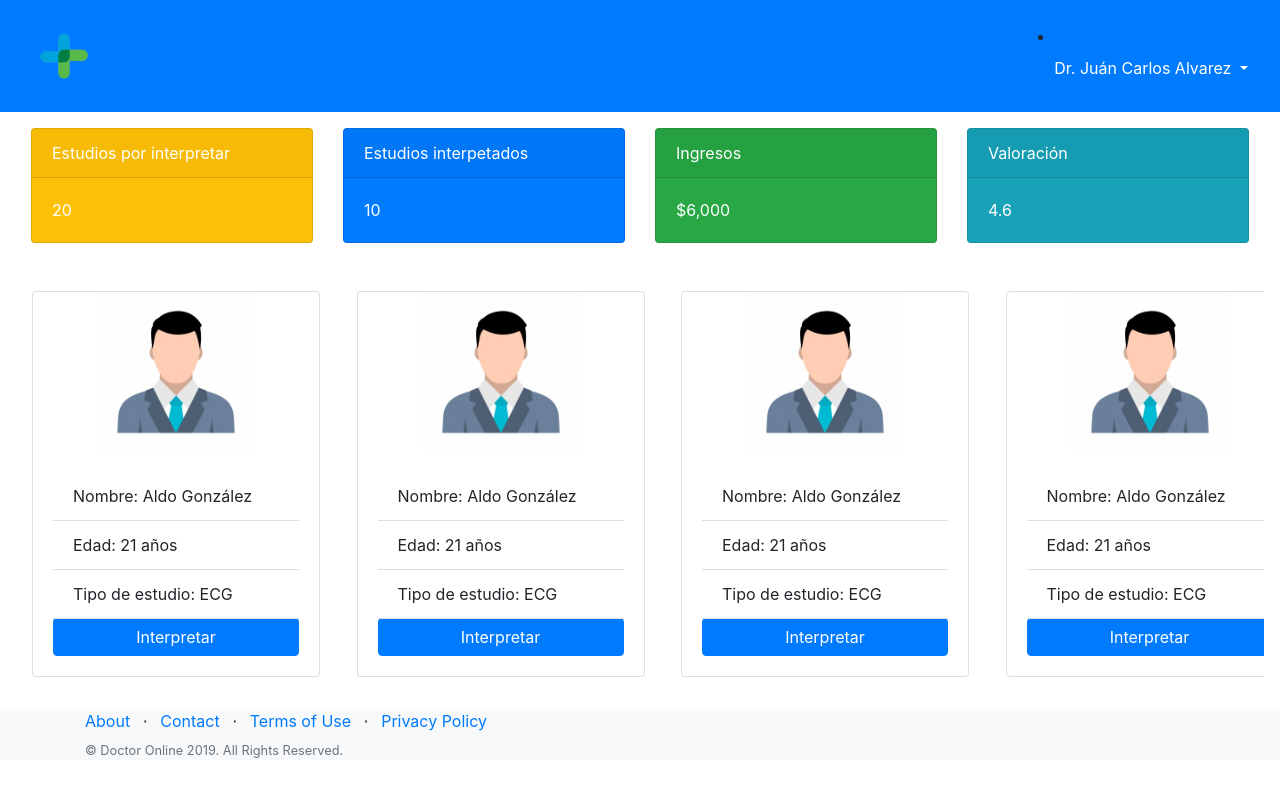
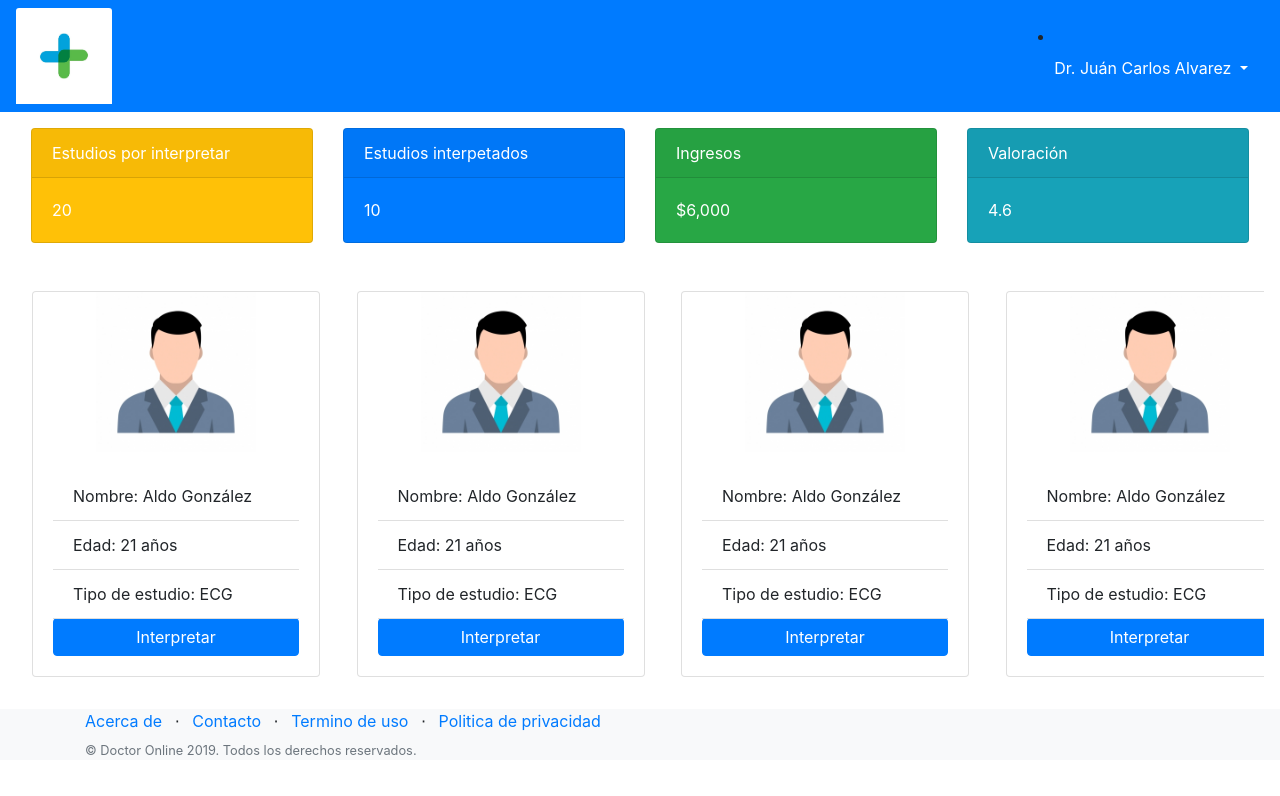
Before and after one commit to Angu017/dos-alamos, a website: page homedoctor.html in a window 1280 px wide. Drawn offline with nearby package versions, Linux system fonts and the light colour scheme.

Commit message:
matias
cambios por matias

```diff
--- a/homedoctor.html
+++ b/homedoctor.html
@@ -7,6 +7,7 @@
     <meta name="viewport" content="width=device-width, initial-scale=1, shrink-to-fit=no">
 
     <!-- Bootstrap CSS -->
+    <link rel="stylesheet" href="styles/estilos2.css">
     <link rel="stylesheet" href="https://maxcdn.bootstrapcdn.com/bootstrap/4.0.0/css/bootstrap.min.css"
         integrity="sha384-Gn5384xqQ1aoWXA+058RXPxPg6fy4IWvTNh0E263XmFcJlSAwiGgFAW/dAiS6JXm" crossorigin="anonymous">
 
@@ -36,7 +37,7 @@
 
     <nav class="navbar navbar-expand-lg navbar-dark bg-primary">
         <a href="homedoctor.html">
-            <img class="card-img-top img-fluid resize" src="images/logo1.png" style="width: 6rem;"
+            <img class="card-img-top img-fluid resize" src="images/logo.jpg" style="width: 6rem;"
                 alt="Card image cap">
         </a>
 
@@ -259,22 +260,22 @@
         <div class="col-lg-6 h-100 text-center text-lg-left my-auto">
             <ul class="list-inline mb-2">
             <li class="list-inline-item">
-              <a href="#">About</a>
+                <a href="#">Acerca de</a>
             </li>
             <li class="list-inline-item">&sdot;</li>
             <li class="list-inline-item">
-              <a href="#">Contact</a>
+                <a href="#">Contacto</a>
             </li>
             <li class="list-inline-item">&sdot;</li>
             <li class="list-inline-item">
-              <a href="#">Terms of Use</a>
+                <a href="#">Termino de uso</a>
             </li>
             <li class="list-inline-item">&sdot;</li>
             <li class="list-inline-item">
-              <a href="#">Privacy Policy</a>
+                <a href="#">Politica de privacidad</a>
             </li>
             </ul>
-          <p class="text-muted small mb-4 mb-lg-0">&copy; Doctor Online 2019. All Rights Reserved.</p>
+            <p class="text-muted small mb-4 mb-lg-0">&copy; Doctor Online 2019. Todos los derechos reservados.</p>
         </div>
         </div>
     </div>
```
Lines whose indentation alone changed are shown as unchanged.
